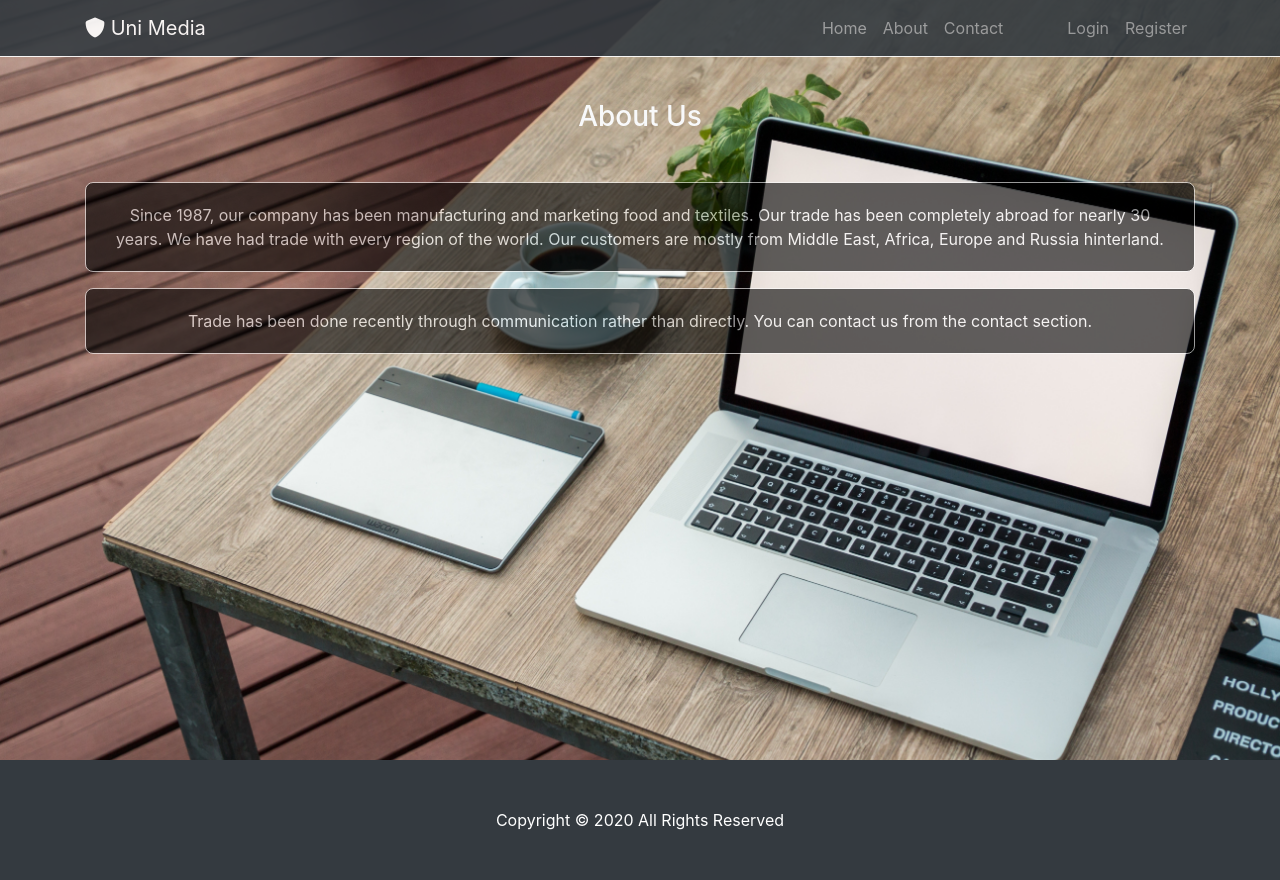
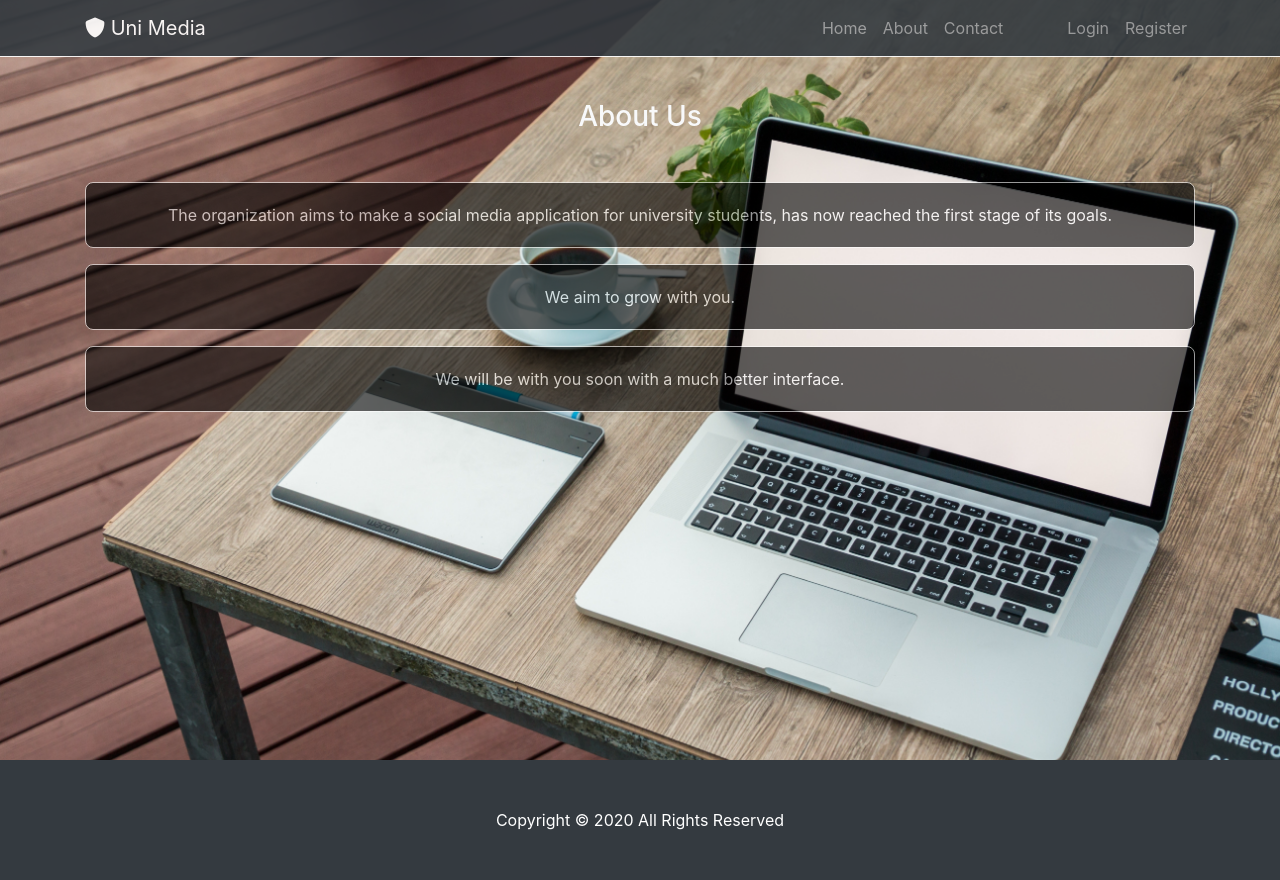
Before and after one commit to sametcancobanli/social-media, a Flask app: template templates/about.html in a window 1280 px wide. Run offline with Flask 2, Linux system fonts and the light colour scheme; the template is opened without the code that fills it, so the values that code supplies are empty; some libraries are stand-ins or nearby versions.

Commit message:
about-content

```diff
--- a/templates/about.html
+++ b/templates/about.html
@@ -4,9 +4,11 @@
 
     <div class="container text-light">
         <h3 class="mb-5">About Us</h3>
-        <p>Since 1987, our company has been manufacturing and marketing food and textiles. Our trade has been completely abroad for nearly 30 years. We have had trade with every region of the world. Our customers are mostly from Middle East, Africa, Europe and Russia hinterland.</p>
+        <p>The organization aims to make a social media application for university students, has now reached the first stage of its goals.</p>
 
-        <p>Trade has been done recently through communication rather than directly. You can contact us from the contact section.</p>
+        <p>We aim to grow with you.</p>
+
+        <p>We will be with you soon with a much better interface.</p>
 
     </div>
 
```
